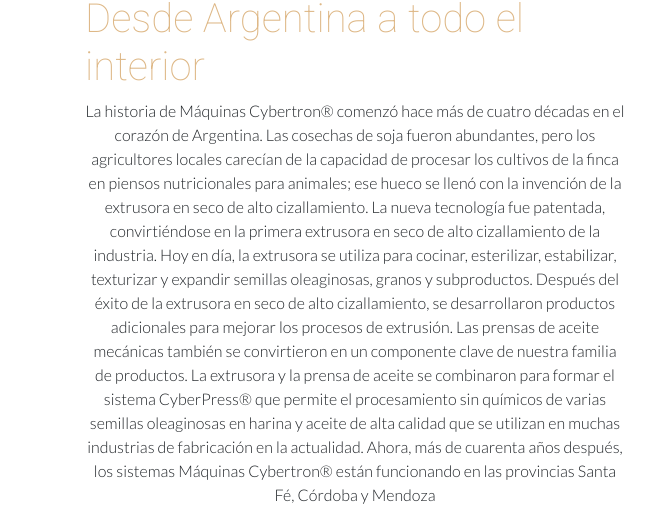
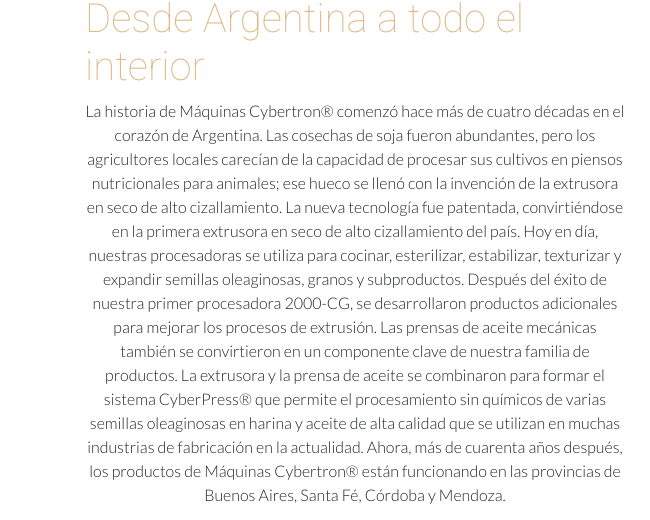
Before and after one commit to RhogarBarash/Final-Desarrollo-Web-Maquinas_Cybertron-Coderhouse, a plain HTML site: page quienesSomos.html in a window 1280 px wide. Shown: the part 139-659 px from the top of the page, 0-650 px from the left. Drawn offline with nearby package versions, Linux system fonts and the light colour scheme; grey boxes are pictures that could not be loaded.

Commit message:
diversas correcciones de textos

```diff
--- a/quienesSomos.html
+++ b/quienesSomos.html
@@ -77,18 +77,18 @@
                 <div>
                     <p class="text-center text-lg-start">
                         La historia de Máquinas Cybertron® comenzó hace más de cuatro décadas en el corazón de Argentina. Las cosechas
-                        de soja fueron abundantes, pero los agricultores locales carecían de la capacidad de procesar los cultivos de la finca
-                        en piensos nutricionales para animales; ese hueco se llenó con la invención de la extrusora en seco de alto
-                        cizallamiento. La nueva tecnología fue patentada, convirtiéndose en la primera extrusora en seco de alto cizallamiento
-                        de la industria. Hoy en día, la extrusora se utiliza para cocinar, esterilizar, estabilizar, texturizar y expandir
+                        de soja fueron abundantes, pero los agricultores locales carecían de la capacidad de procesar sus cultivos en piensos nutricionales para animales;
+                        ese hueco se llenó con la invención de la extrusora en seco de alto cizallamiento.
+                        La nueva tecnología fue patentada, convirtiéndose en la primera extrusora en seco de alto cizallamiento
+                        del país. Hoy en día, nuestras procesadoras se utiliza para cocinar, esterilizar, estabilizar, texturizar y expandir
                         semillas oleaginosas, granos y subproductos.
 
-                        Después del éxito de la extrusora en seco de alto cizallamiento, se desarrollaron productos adicionales para mejorar los
+                        Después del éxito de nuestra primer procesadora 2000-CG, se desarrollaron productos adicionales para mejorar los
                         procesos de extrusión. Las prensas de aceite mecánicas también se convirtieron en un componente clave de nuestra familia
                         de productos. La extrusora y la prensa de aceite se combinaron para formar el sistema CyberPress® que permite el
                         procesamiento sin químicos de varias semillas oleaginosas en harina y aceite de alta calidad que se utilizan en muchas
-                        industrias de fabricación en la actualidad. Ahora, más de cuarenta años después, los
-                        sistemas Máquinas Cybertron® están funcionando en las provincias Santa Fé, Córdoba y Mendoza
+                        industrias de fabricación en la actualidad. Ahora, más de cuarenta años después, los productos de Máquinas Cybertron®
+                        están funcionando en las provincias de Buenos Aires, Santa Fé, Córdoba y Mendoza.
                     </p>
                 </div>
             </div>
```
Also changed, not shown: index.html (+3 -3 lines).
